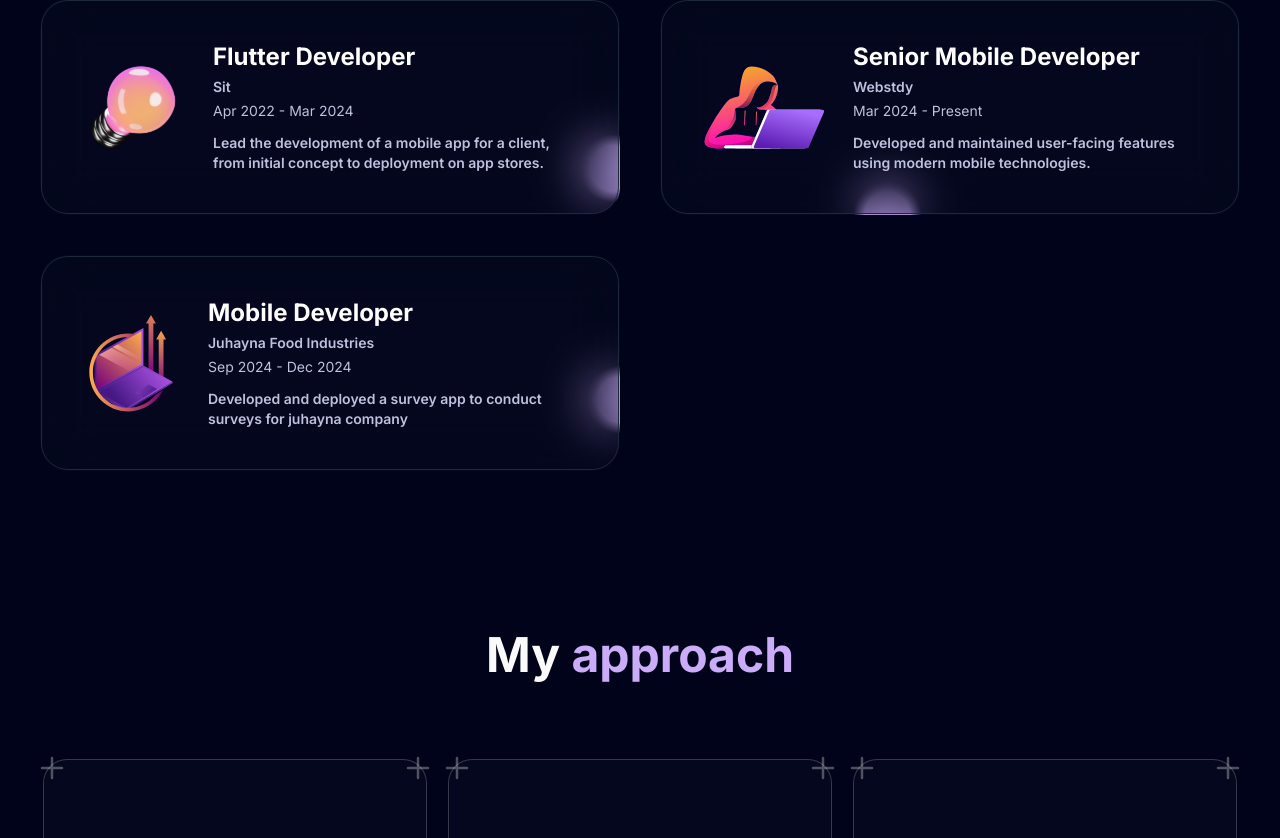
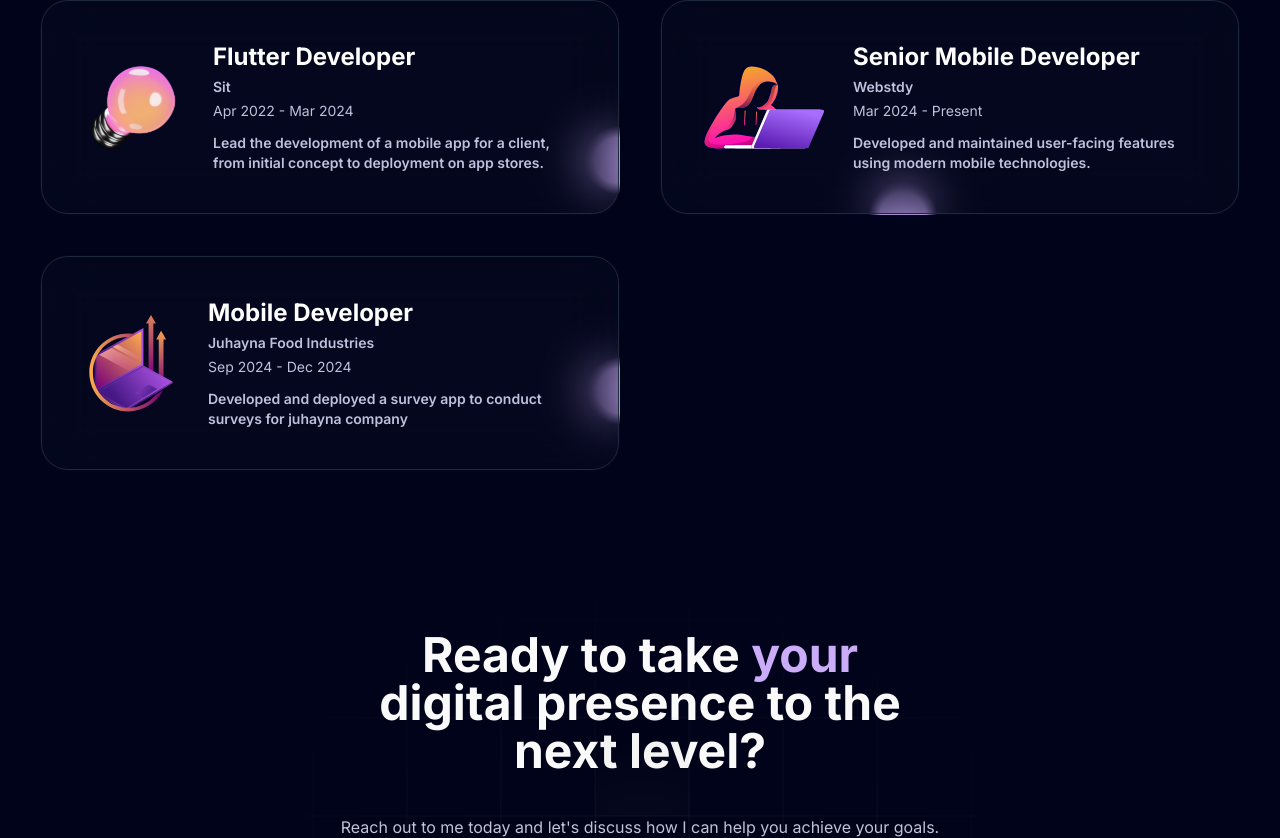
Before and after one commit to mo7amedaliEbaid/web_portfolio_next, a Next.js app: page / in a window 1280 px wide. Shown: the part 4942-5780 px from the top of the page. Built offline with nearby package versions, Linux system fonts and the light colour scheme.

Commit message:
Update page.tsx

```diff
--- a/app/page.tsx
+++ b/app/page.tsx
@@ -19,7 +19,6 @@ const Home = () => {
         <RecentProjects />
         <Clients />
         <Experience />
-        <Approach />
         <Footer />
       </div>
     </main>
```
